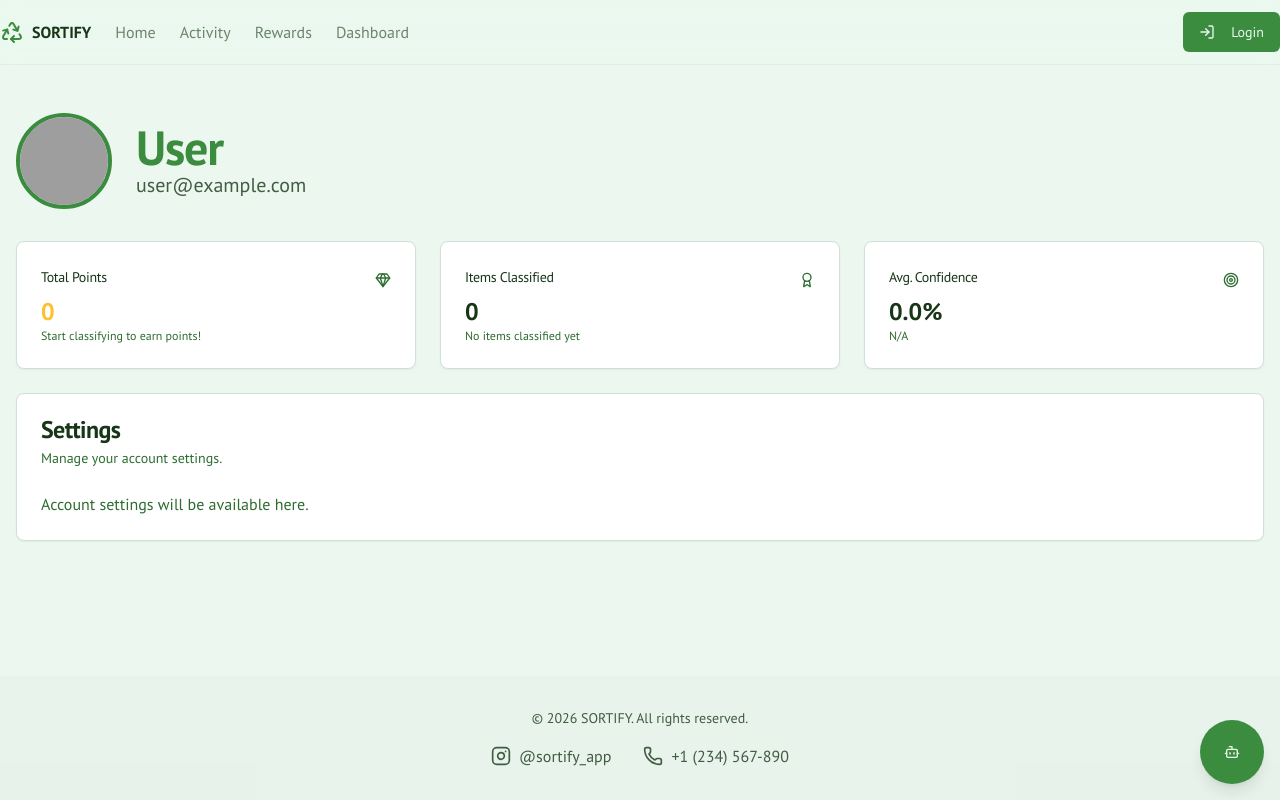
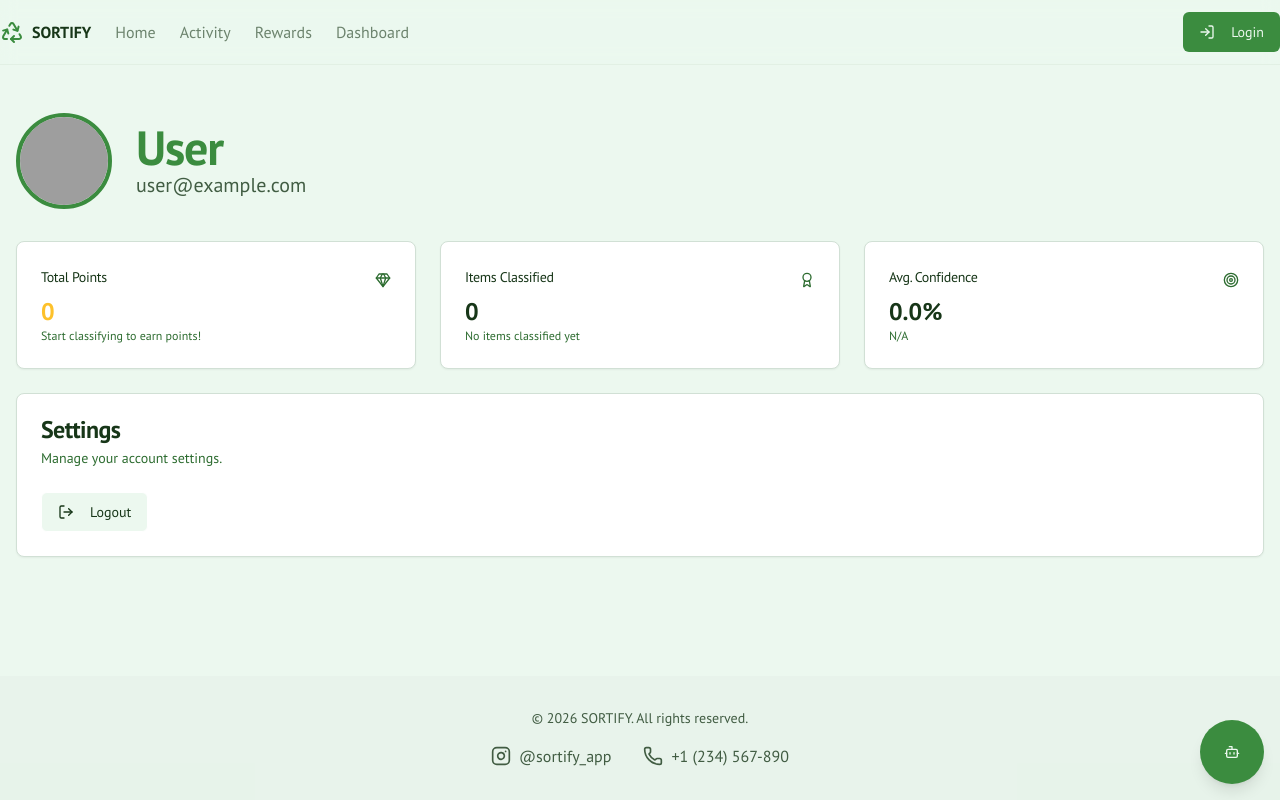
Before and after one commit to kulsumkhan05/Sortify-project, a Next.js app: page /profile in a window 1280 px wide. Built offline with nearby package versions, Linux system fonts and the light colour scheme; grey boxes are pictures that could not be loaded.

Commit message:
now just add a logout button to the profile page of every user, and afte

```diff
--- a/src/app/profile/page.tsx
+++ b/src/app/profile/page.tsx
@@ -1,8 +1,13 @@
+'use client';
+
+import { useRouter } from 'next/navigation';
 import { Avatar, AvatarFallback, AvatarImage } from "@/components/ui/avatar";
 import { Card, CardContent, CardDescription, CardHeader, CardTitle } from "@/components/ui/card";
-import { Gem, Award, Target } from "lucide-react";
+import { Button } from "@/components/ui/button";
+import { Gem, Award, Target, LogOut } from "lucide-react";
 
 export default function ProfilePage({ searchParams }: { searchParams: { name?: string, email?: string } }) {
+  const router = useRouter();
 
   const email = searchParams?.email || "user@example.com";
 
@@ -24,6 +29,10 @@ export default function ProfilePage({ searchParams }: { searchParams: { name?: s
     points: 0,
     classifiedItems: 0,
     averageConfidence: 0,
+  };
+
+  const handleLogout = () => {
+    router.push('/login');
   };
 
   return (
@@ -82,7 +91,10 @@ export default function ProfilePage({ searchParams }: { searchParams: { name?: s
           <CardDescription>Manage your account settings.</CardDescription>
         </CardHeader>
         <CardContent>
-            <p className="text-muted-foreground">Account settings will be available here.</p>
+            <Button variant="outline" onClick={handleLogout} className="w-full sm:w-auto">
+              <LogOut className="mr-2 h-4 w-4" />
+              Logout
+            </Button>
         </CardContent>
       </Card>
     </div>
--- a/src/components/header.tsx
+++ b/src/components/header.tsx
@@ -1,13 +1,14 @@
 'use client';
 
 import Link from 'next/link';
-import { useSearchParams } from 'next/navigation';
-import { Recycle, LogIn, Menu, User } from 'lucide-react';
+import { useSearchParams, useRouter } from 'next/navigation';
+import { Recycle, LogIn, Menu, User, LogOut } from 'lucide-react';
 import { Button } from '@/components/ui/button';
 import { Sheet, SheetContent, SheetTrigger } from '@/components/ui/sheet';
 
 export default function Header() {
   const searchParams = useSearchParams();
+  const router = useRouter();
   const isLoggedIn = searchParams.has('email');
   const queryString = searchParams.toString();
 
@@ -20,6 +21,10 @@ export default function Header() {
 
   const profileLink = `/profile?${queryString}`;
   const homeLink = `/${queryString ? `?${queryString}` : ''}`;
+
+  const handleLogout = () => {
+    router.push('/login');
+  };
 
   return (
     <header className="sticky top-0 z-50 w-full border-b border-border/40 bg-background/95 backdrop-blur supports-[backdrop-filter]:bg-background/60">
@@ -43,12 +48,18 @@ export default function Header() {
         </nav>
         <div className="flex flex-1 items-center justify-end gap-2">
             {isLoggedIn ? (
-              <Button asChild className="hidden md:flex">
+              <div className="hidden md:flex items-center gap-2">
+                 <Button asChild>
                   <Link href={profileLink}>
                     <User className="mr-2 h-4 w-4" />
                     Profile
                   </Link>
                 </Button>
+                <Button variant="outline" onClick={handleLogout}>
+                    <LogOut className="mr-2 h-4 w-4" />
+                    Logout
+                </Button>
+              </div>
             ) : (
               <Button asChild className="hidden md:flex">
                 <Link href="/login">
@@ -84,12 +95,18 @@ export default function Header() {
                   </nav>
                   <div className="flex flex-col gap-4 mt-4">
                      {isLoggedIn ? (
+                        <>
                           <Button asChild>
                               <Link href={profileLink}>
                                   <User className="mr-2 h-4 w-4" />
                                   Profile
                               </Link>
                           </Button>
+                          <Button variant="outline" onClick={handleLogout}>
+                              <LogOut className="mr-2 h-4 w-4" />
+                              Logout
+                          </Button>
+                        </>
                      ) : (
                         <Button asChild>
                             <Link href="/login">
```
Lines whose indentation alone changed are shown as unchanged.
